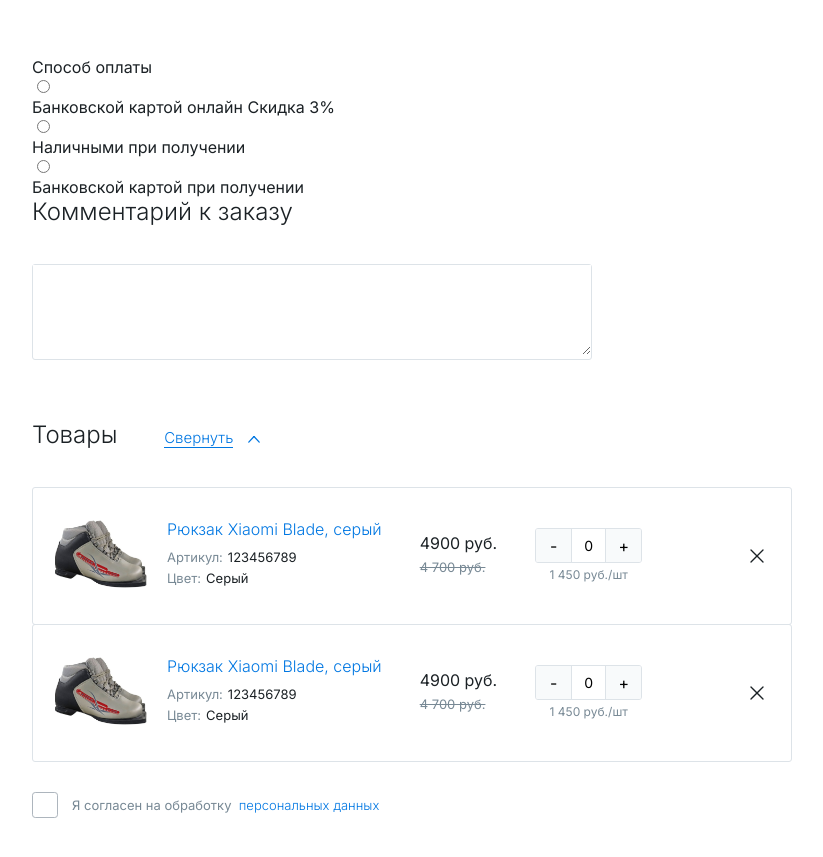
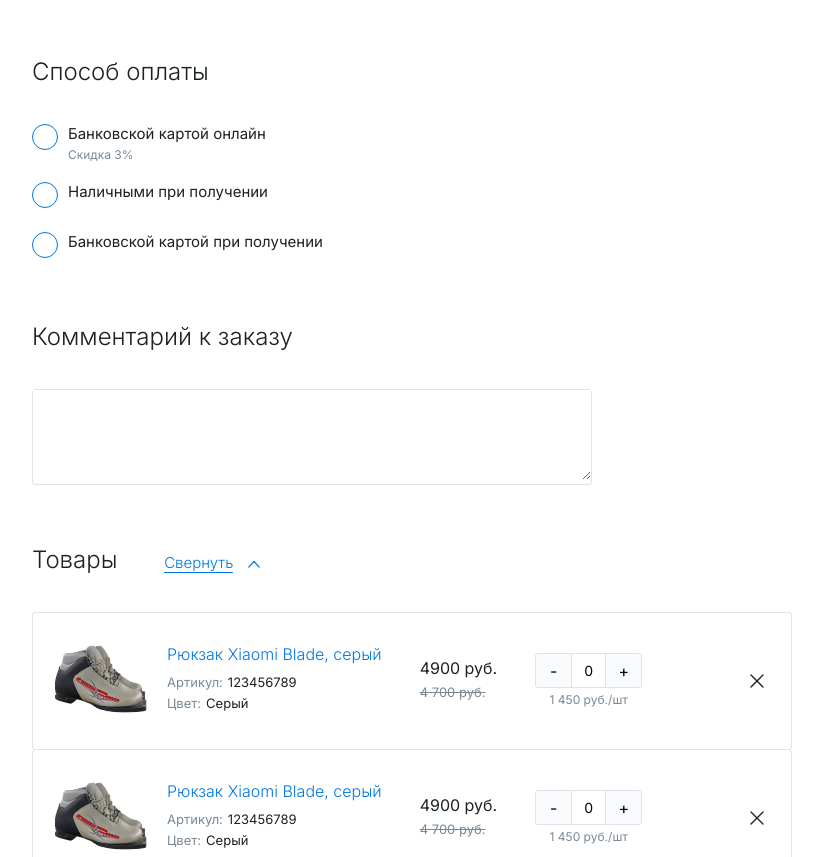
Before and after one commit to vetweb/kislorod, a website: page app/index.html in a window 1280 px wide. Shown: the part 1547-2404 px from the top of the page, without its empty margins (8-831 px from the left). Drawn offline with nearby package versions, Linux system fonts and the light colour scheme; files that its build step writes are made by us from their sources.

Commit message:
Kislorod Test

```diff
--- a/app/index.html
+++ b/app/index.html
@@ -176,28 +176,28 @@
                     </div>
 
                     <!-- Способ оплаты -->
-                    <div class="o2k-o2k-section o2k-o2k-section--sm o2k-o2k-type-pay">
-                        <div class="o2k-o2k-title">Способ оплаты</div>
-                        <div class="o2k-o2k-radio">
-                            <input class="o2k-o2k-custom-radio" type="radio" id="c1" name="color" value="indigo">
-                            <label class="o2k-o2k-custom-radio__label" for="c1">
+                    <div class="o2k-section o2k-section--sm o2k-type-pay">
+                        <div class="o2k-title">Способ оплаты</div>
+                        <div class="o2k-radio">
+                            <input class="o2k-custom-radio" type="radio" id="c1" name="color" value="indigo">
+                            <label class="o2k-custom-radio__label" for="c1">
                                 <div>
-                                    <span class="o2k-o2k-custom-radio__label-text">Банковской картой онлайн</span>
-                                    <span class="o2k-o2k-custom-radio__caption">Скидка 3%</span>
+                                    <span class="o2k-custom-radio__label-text">Банковской картой онлайн</span>
+                                    <span class="o2k-custom-radio__caption">Скидка 3%</span>
                                 </div>
                             </label>
                         </div>
-                        <div class="o2k-o2k-radio">
-                            <input class="o2k-o2k-custom-radio" type="radio" id="c2" name="color" value="indigo">
-                            <label class="o2k-o2k-custom-radio__label" for="c2">
+                        <div class="o2k-radio">
+                            <input class="o2k-custom-radio" type="radio" id="c2" name="color" value="indigo">
+                            <label class="o2k-custom-radio__label" for="c2">
                                 <div>
-                                    <span class="o2k-o2k-custom-radio__label-text">Наличными при получении</span>
+                                    <span class="o2k-custom-radio__label-text">Наличными при получении</span>
                                 </div>
                             </label>
                         </div>
-                        <div class="o2k-o2k-radio">
-                            <input class="o2k-o2k-custom-radio" type="radio" id="c2" name="color" value="indigo">
-                            <label class="o2k-o2k-custom-radio__label" for="c2">
+                        <div class="o2k-radio">
+                            <input class="o2k-custom-radio" type="radio" id="c2" name="color" value="indigo">
+                            <label class="o2k-custom-radio__label" for="c2">
                                 <div>
                                     <span class="o2k-custom-radio__label-text">Банковской картой при получении</span>
                                 </div>
```
Also changed, not shown: dist/index.html.
